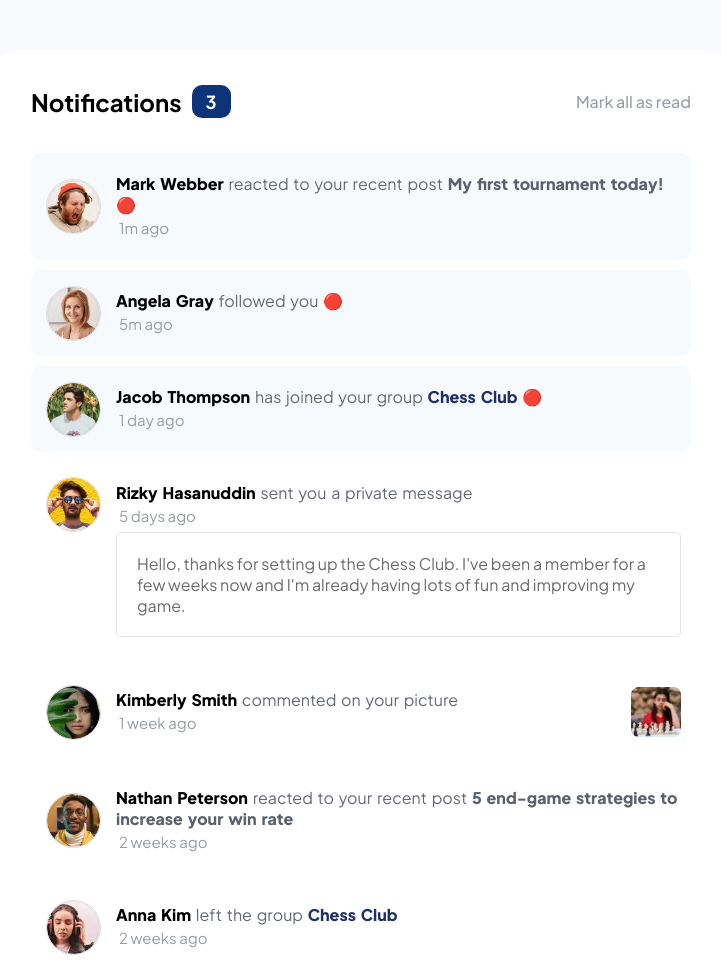
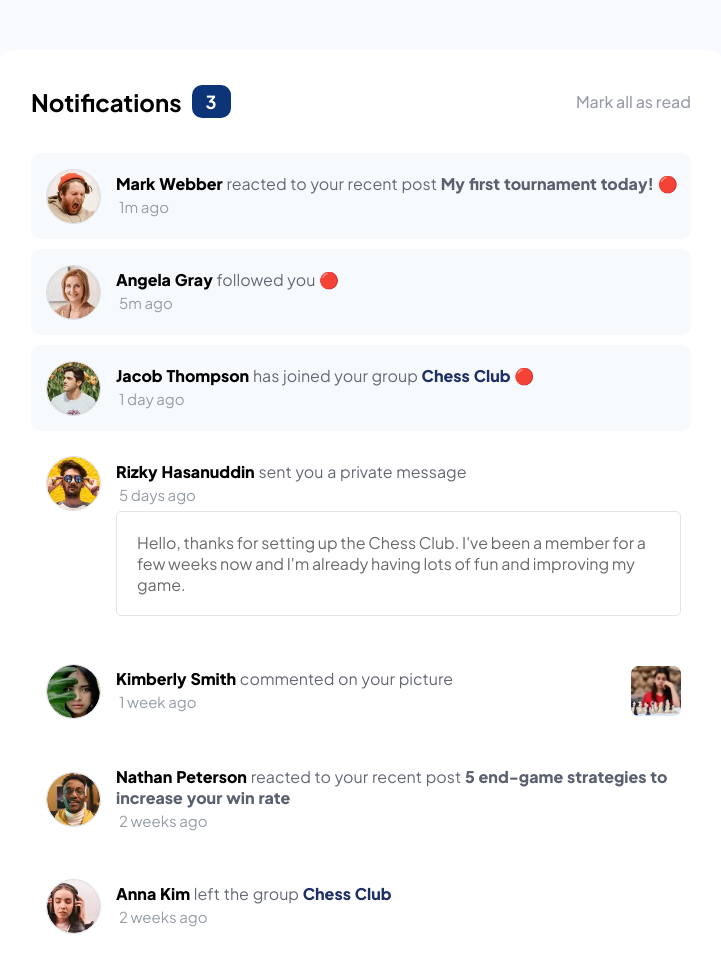
Before and after one commit to geovani-nascto/notifications-page-challenge, a plain HTML site: page index.html in a window 1280 px wide. Shown: the whole page, without its empty margins (279-1000 px from the left). Drawn offline with Linux system fonts and the light colour scheme.

Commit message:
att word-spacing

```diff
--- a/assets/css/style.scss
+++ b/assets/css/style.scss
@@ -112,7 +112,7 @@ $color-new-notif: #f6fafd;
 
                         .person--comment{
                             color: #656974;
-                            word-spacing: 2px;
+                            word-spacing: 1px;
 
                             a{
                                 font-weight: 800;
```
Also changed, not shown: assets/css/style.css.
